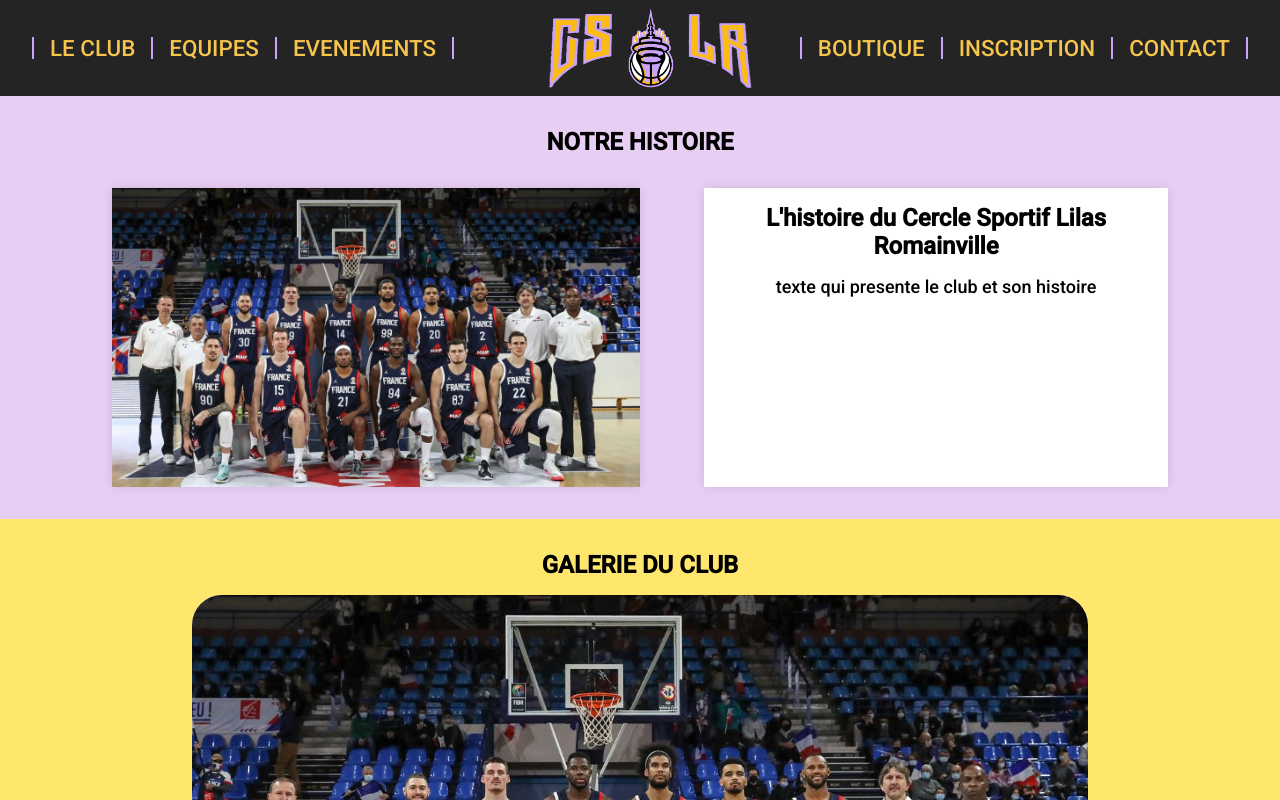
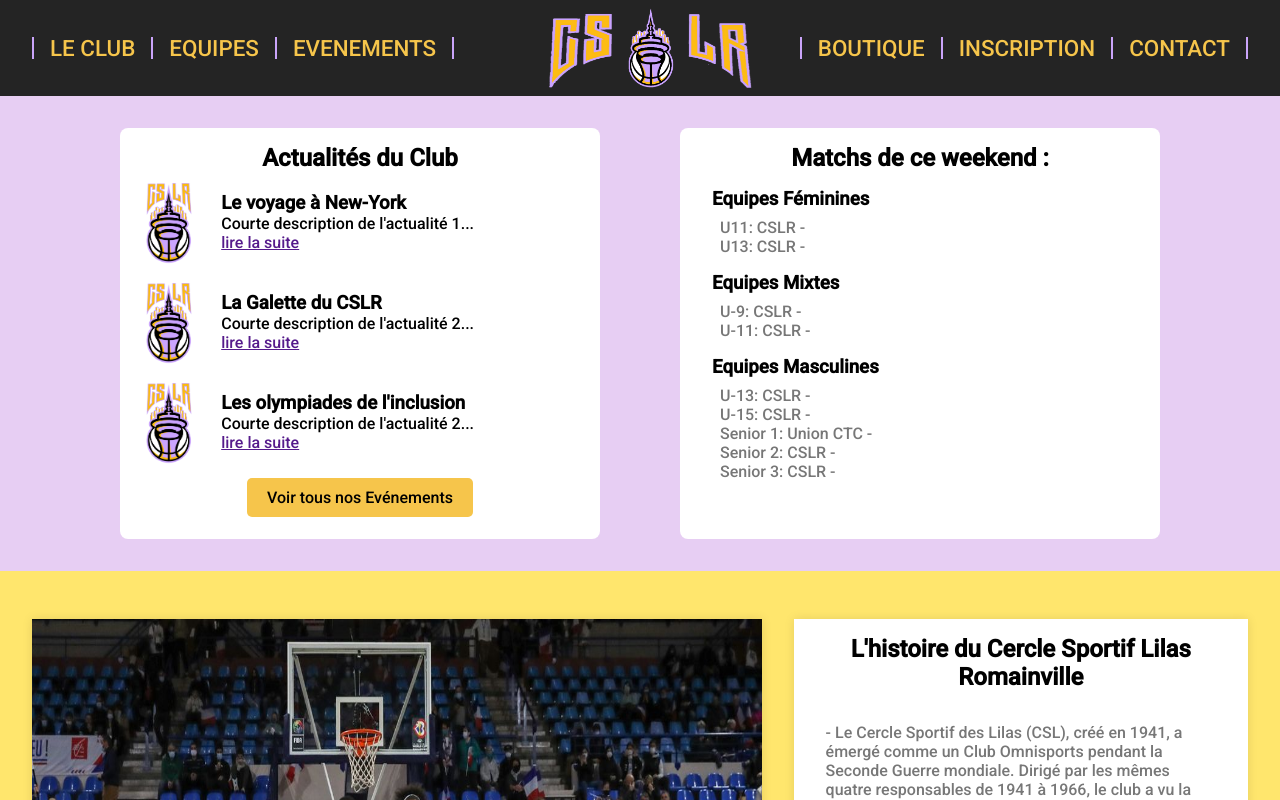
Before and after one commit to victorsiesse/cslr-basket, a website: page public/index.html in a window 1280 px wide. Shown: the top 800 px of the page. Drawn offline with nearby package versions, Linux system fonts and the light colour scheme.

Commit message:
Adding the new section on the index

```diff
--- a/public/css/index.css
+++ b/public/css/index.css
@@ -1,24 +1,100 @@
-  #presentation {
-    text-align: center;
+#club-info {
+    display: flex;
+    justify-content: space-around;
     padding: 2rem 5rem;
     background-color: #E7CEF3;
+    text-align: center;
+}
+
+.actualites {
+    width: 40%;
+    background-color: white;
+    padding: 1rem;
+    border-radius: 8px;
+}
+
+.actualites-list {
+    list-style-type: none;
+    padding: 0;
+    margin: 0;
+}
+
+.actualite-item {
+    display: flex;
+    align-items: center;
+}
+
+.actualite-image {
+    max-width: 100%;
+    height: auto;
+    border-radius: 4px;
+    margin-right: 20px;
+}
+
+.actualite-content {
+    text-align: left;
+    width: 100%;
+}
+
+.button-container {
+    margin-top: 1rem;
+    margin-bottom: 1rem;
+    text-align: center;
+}
+
+.access-button {
+    padding: 10px 20px;
+    background-color: #f6c54b;
+    color: black;
+    text-decoration: none;
+    border-radius: 5px;
+}
+
+.access-button:hover {
+    background-color: #b99729;
+}
+
+.matchs {
+    width: 40%;
+    background-color: white;
+    padding: 1rem;
+    border-radius: 8px;
+}
+
+.sex  {
+    margin: 1rem;
+    text-align: left;
+}
+
+.sex h3 {
+    margin-bottom: 0.5rem;
+}
+
+.sex p {
+    color: #777;
+    margin-left: 0.5rem;
+}
+
+
+#presentation {
+    text-align: center;
+    padding: 3rem 2rem;
+    background-color: #FFE66D;
 }
 
 .presentation-container {
     display: flex;
-    margin: 2rem;
-    margin-bottom: 0;
-    gap: 4rem;
+    gap: 2rem;
 }
 
 .presentation-container img {
     height: auto;
-    width: 50%;
+    width: 60%;
     box-shadow: 0 0 10px rgba(0, 0, 0, 0.1);
 }
 
 .presentation-container .content {
-    width: 50%;
+    width: 40%;
     background-color: white;
     box-shadow: 0 0 10px rgba(0, 0, 0, 0.1);
 }
@@ -29,13 +105,16 @@
 }
 
 .presentation-container .content p {
+    text-align: left;
     margin: 1rem;
-    font-size: 1.125rem;
+    padding: 1rem;
+    font-size: 1rem;
+    color: #777;
 }
 
 
 #gallery {
-    background-color: #FFE66D;
+    background-color: #E7CEF3;
     text-align: center;
     padding: 2rem 5rem;
 }
@@ -89,10 +168,19 @@
 
 @media only screen and (max-width: 480px) {
 
+    #club-info {
+        flex-direction: column;
+        padding: 2rem 1rem;
+        gap: 2rem;
+    }
+
+    .actualites, .matchs {
+        width: 90%;
+        margin: 0 auto;
+    }
+
     #presentation {
-        text-align: center;
         padding: 2rem 1rem;
-        background-color: #E7CEF3;
     }
     .presentation-container {
         flex-direction: column;
--- a/public/index.html
+++ b/public/index.html
@@ -77,13 +77,73 @@
         </nav>
 
         <main>
+            <div id="club-info">
+                <div class="actualites">
+                    <h2>Actualités du Club</h2>
+                    <ul class="actualites-list">
+                        <li class="actualite-item">
+                            <img style="height: 100px; width: auto;" class="actualite-image" src="assets/logos/Logo_CSLR.png">
+                            <div class="actualite-content">
+                                <h3>Le voyage à New-York</h3>
+                                <p>Courte description de l'actualité 1...</p>
+                                <a href="">lire la suite</a>
+                            </div>
+                        </li>
+                        <li class="actualite-item">
+                            <img style="height: 100px; width: auto;" class="actualite-image" src="assets/logos/Logo_CSLR.png">
+                            <div class="actualite-content">
+                                <h3>La Galette du CSLR</h3>
+                                <p>Courte description de l'actualité 2...</p>
+                                <a href="">lire la suite</a>
+                            </div>
+                        </li>
+                        <li class="actualite-item">
+                            <img style="height: 100px; width: auto;" class="actualite-image" src="assets/logos/Logo_CSLR.png">
+                            <div class="actualite-content">
+                                <h3>Les olympiades de l'inclusion</h3>
+                                <p>Courte description de l'actualité 2...</p>
+                                <a href="">lire la suite</a>
+                            </div>
+                        </li>
+                    </ul>
+                    <div class="button-container">
+                        <a href="autre-page.html" class="access-button">Voir tous nos Evénements</a>
+                    </div>
+                </div>
+
+                <div class="matchs">
+                    <h2>Matchs de ce weekend :</h2>
+                    <div class="sex">
+                        <h3>Equipes Féminines</h3>
+                        <p>U11: CSLR - </p>
+                        <p>U13: CSLR - </p>
+                    </div>
+                    <div class="sex">
+                        <h3>Equipes Mixtes</h3>
+                        <p>U-9: CSLR - </p>
+                        <p>U-11: CSLR - </p>
+                    </div>
+                    <div class="sex">
+                        <h3>Equipes Masculines</h3>
+                        <p>U-13: CSLR - </p>
+                        <p>U-15: CSLR - </p>
+                        <p>Senior 1: Union CTC - </p>
+                        <p>Senior 2: CSLR - </p>
+                        <p>Senior 3: CSLR - </p>
+                    </div>
+                    </div>
+                </div>
+            </div>
+
             <div id="presentation">
-                <h2>NOTRE HISTOIRE</h2>
                 <div class="presentation-container">
                     <img src="assets/gallerie/test_gallery.jpeg" alt="">
                     <div class="content">
                         <h3>L'histoire du Cercle Sportif Lilas Romainville</h3>
-                        <p>texte qui presente le club et son histoire</p>
+                        <p>- Le Cercle Sportif des Lilas (CSL), créé en 1941, a émergé comme un Club Omnisports pendant la Seconde Guerre mondiale. Dirigé par les mêmes quatre responsables de 1941 à 1966, le club a vu la création de diverses sections sportives.<br>
+                            <br>- En 1952, la section de basket-ball a été lancée par Monsieur Daniel Thurmine. Au fil des années, le CSL a évolué, changeant de dénomination plusieurs fois. En 2014, une convention avec la ville de Romainville a été signée, et le club est devenu le Cercle Sportif Lilas Romainville Basket (CSLR Basket).<br>
+                            <br>- En 2013, le CSL a formé la CTC Union Elite en collaboration avec d'autres clubs. Le club a connu des succès, remportant notamment le championnat régional (2ème division) des séniors masculins en 2021-2022.<br>
+                            <br>- Les présidents successifs incluent M. Aimé Jolivet, M. Lucien Serouville, M. Daniel Duquesnes, M. Bernard Boyer, Mme Sandrine Rousselle, M. Florian Groll, et actuellement Mme Nina Rubini depuis juin 2022.</p>
                     </div>
                 </div>
             </div>
@@ -119,7 +179,7 @@
                     <a href="index.html">LE CLUB</a>
                     <a href="pages/equipes.html">EQUIPES</a>
                     <a href="pages/evenements.html">EVENEMENTS</a>
-                    <a href="pages/boutique.html">BOUTIQUES</a>
+                    <a href="pages/boutique.html">BOUTIQUE</a>
                     <a href="pages/inscription.html">INSCRIPTION</a>
                     <a href="pages/contact.html">CONTACT</a>
                 </div>
```
Also changed, not shown: public/pages/boutique.html (+1 -1 lines), public/pages/contact.html (+1 -1 lines), public/pages/equipes.html (+14 -14 lines), public/pages/evenements.html (+1 -1 lines), public/pages/inscription.html (+1 -1 lines).
